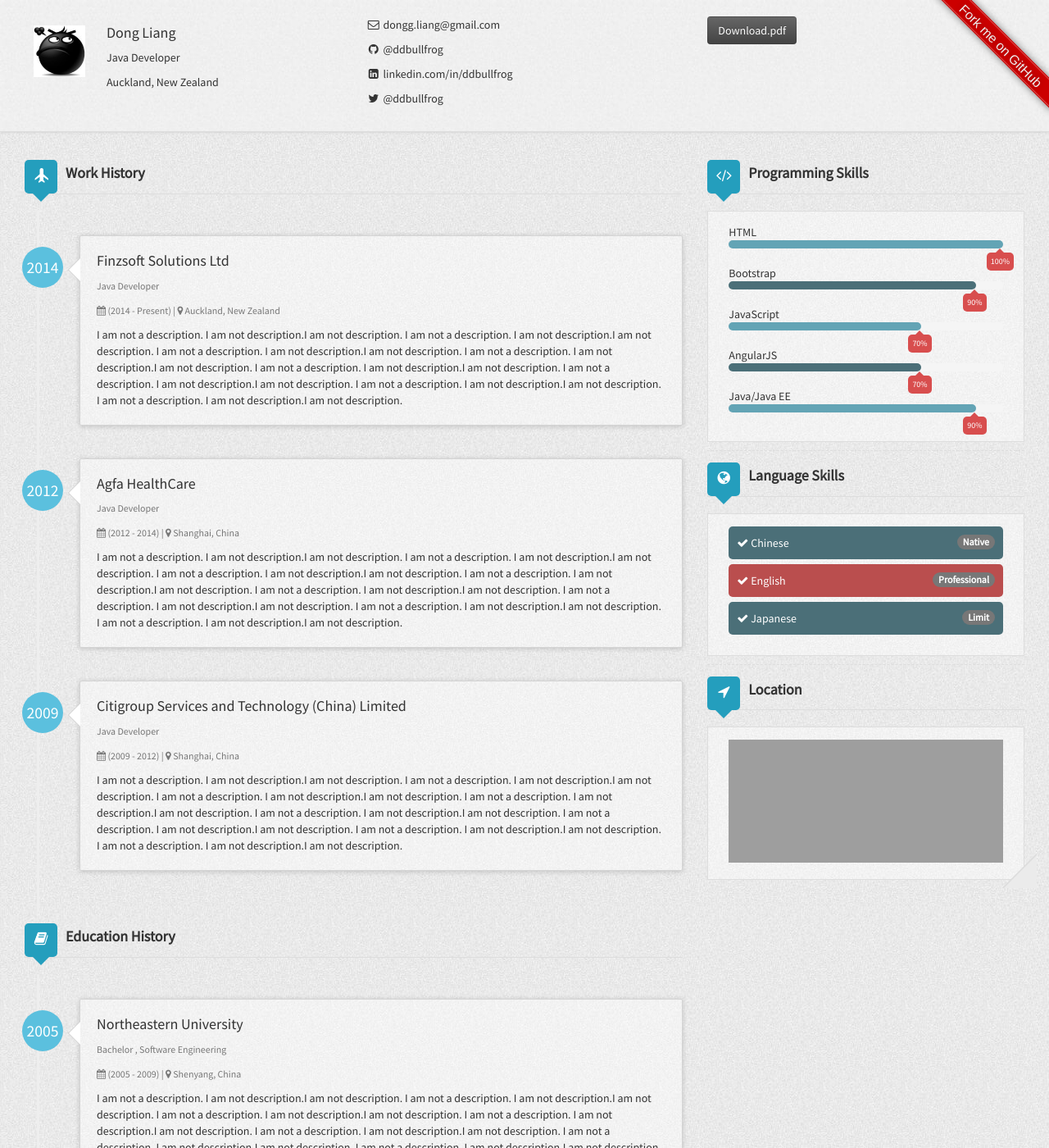
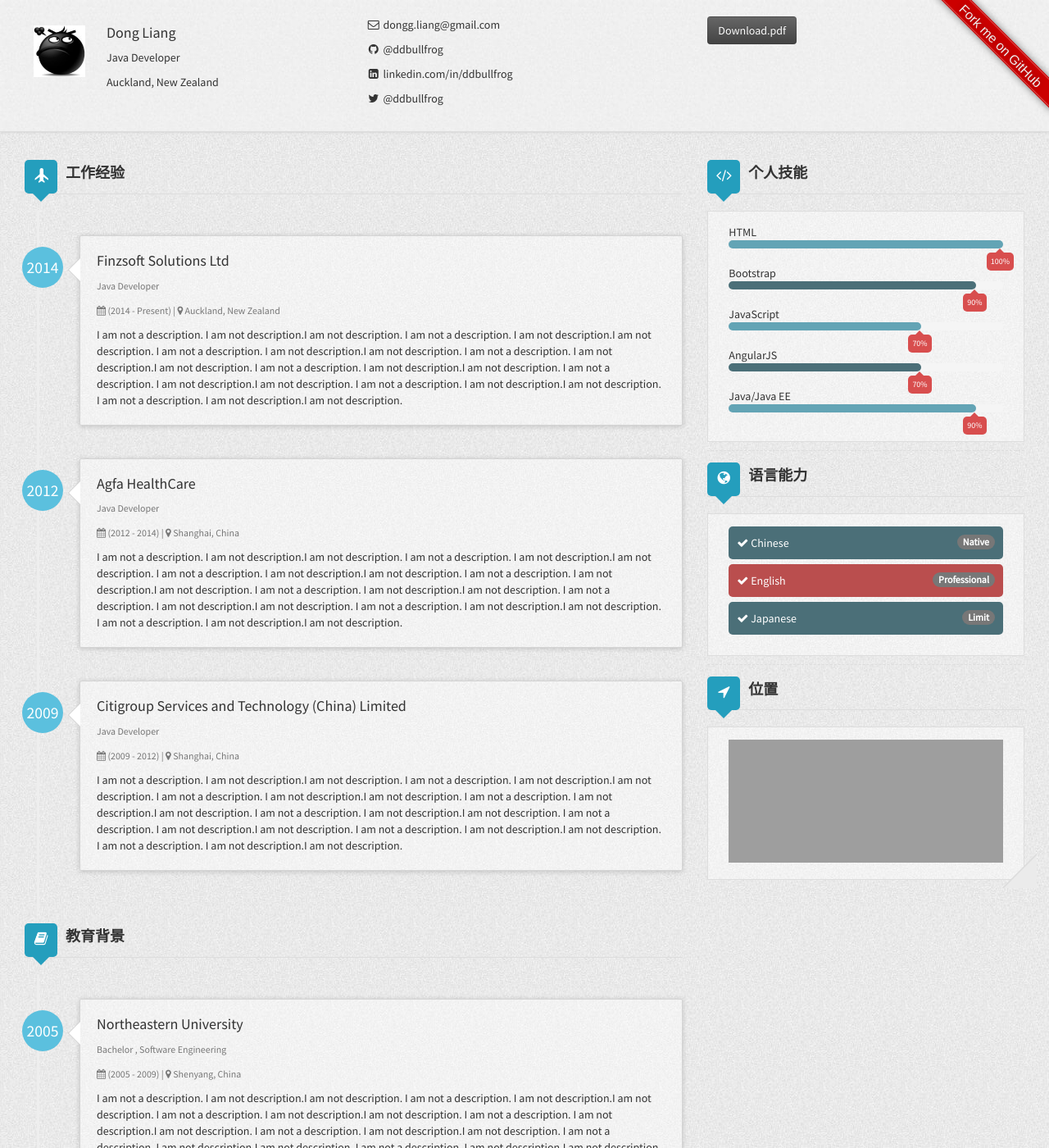
Before and after one commit to 0wade/homePage, a Jekyll site: the page built from index.html, in a window 1280 px wide and 1400 px high. Shown: the whole window at 82% size. Built offline with Jekyll 4.4.1, drawn with Linux system fonts in a browser that asks for light colours; nearby versions of some CDN libraries; grey boxes are pictures that could not be loaded.

Commit message:
Update index.html

```diff
--- a/index.html
+++ b/index.html
@@ -5,7 +5,7 @@
     <div class="row-fluid">
         <div class="col-md-8">
             {% if site.author.workHistory %}
-                <h3 class="title with-icon"><span class="glyphicon glyphicon-plane cat-title"></span>Work History</h3>
+                <h3 class="title with-icon"><span class="glyphicon glyphicon-plane cat-title"></span>工作经验</h3>
                 <ul class="timeline">
                     {% for work in site.author.workHistory %}
                         <li class="timeline-inverted">
@@ -46,7 +46,7 @@
                 </ul>
             {% endif %}
             {% if site.author.educationHistory %}
-                <h3 class="title with-icon"><span class="fa fa-book cat-title"></span>Education History</h3>
+                <h3 class="title with-icon"><span class="fa fa-book cat-title"></span>教育背景</h3>
                 <ul class="timeline">
                     {% for education in site.author.educationHistory %}
                         <li class="timeline-inverted">
@@ -92,7 +92,7 @@
         </div>
         <div class="col-md-4">
             {% if site.author.stackoverflow or site.author.programmingSkills %}
-                <h3 class="title with-icon"><span class="fa fa-code cat-title"></span> Programming Skills</h3>
+                <h3 class="title with-icon"><span class="fa fa-code cat-title"></span> 个人技能</h3>
                 {% if site.author.stackoverflow %}
                 <div class="grid-block">
                   <p><a href="//stackoverflow.com/users/{{ site.author.stackoverflow }}"><img src="//stackoverflow.com/users/flair/{{ site.author.stackoverflow }}.png"></a></p>
@@ -238,7 +238,7 @@
             {% endif %}
             {% if site.author.languages %}
                 <div class="deviter"></div>
-                <h3 class="title with-icon"><span class="fa fa-globe cat-title"></span> Language Skills</h3>
+                <h3 class="title with-icon"><span class="fa fa-globe cat-title"></span>语言能力</h3>
                 <div class="grid-block">
                     <ul class="list-unstyled list-strip">
                         {% for language in site.author.languages %}
@@ -254,7 +254,7 @@
                 </div>
             {% endif %}
             <div class="deviter"></div>
-            <h3 class="title with-icon"><span class="fa fa-location-arrow cat-title"></span> Location</h3>
+            <h3 class="title with-icon"><span class="fa fa-location-arrow cat-title"></span> 位置</h3>
             <div class="grid-block">
                 <iframe src="https://www.google.com/maps/embed/v1/place?q={{ site.author.address }}&key=AIzaSyClEWLh20lxrQBFR7omuuVESviszPxONyk" width="100%" height="100%" frameborder="0" style="border:0"></iframe>
             </div>
```
